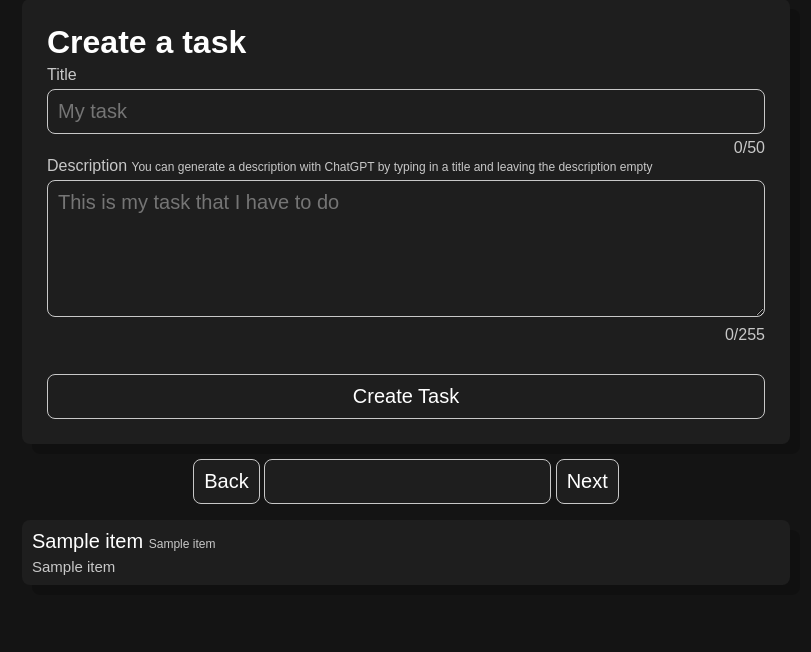
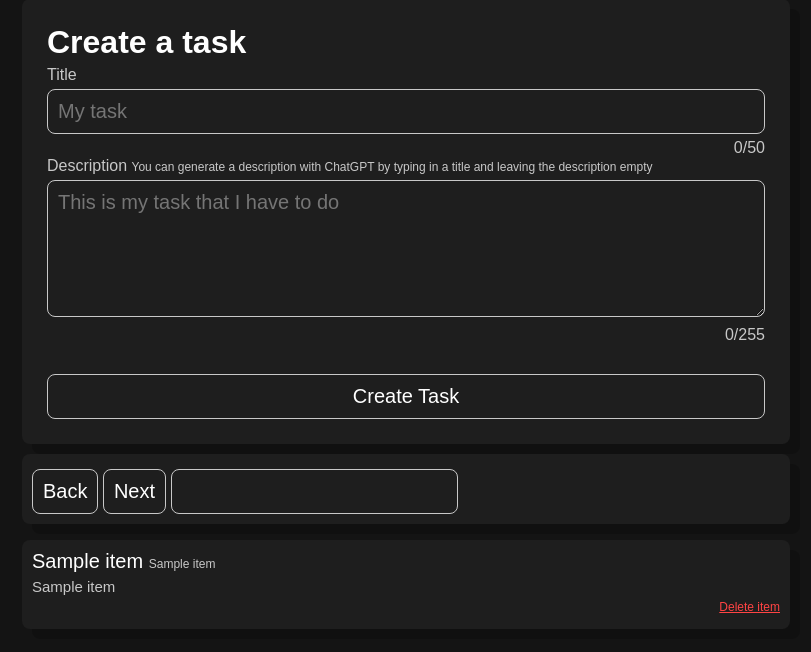
Before and after one commit to raifcat/todo-list, a FastAPI app: template templates/index.html in a window 1280 px wide. Shown: the part 77-729 px from the top of the page, without its empty margins (234-1045 px from the left). Run offline with FastAPI, Linux system fonts and the light colour scheme; the template is opened without the code that fills it: most values are stand-ins (such as "Sample title", 1, 10 or a date in 2020).

Commit message:
Improved things

```diff
--- a/main.py
+++ b/main.py
@@ -102,9 +102,7 @@ def root(request: Request):
     try:
         items = db.getItems(request.cookies.get("token"), 0, 5, 0)
 
-        return templates.TemplateResponse(
-            request=request, name="index.html", context={"user": user, "items": items}
-        )
+        return RedirectResponse(url='/1', status_code=302)
     except:
         return templates.TemplateResponse(
             request=request, name="error.html", context={}
@@ -316,3 +314,14 @@ async def aiSuggestion(request: Request):
             raise HTTPException(status_code=400, detail="Bad Request")
 
         raise HTTPException(status_code=200, detail={"desc": desc})
+
+@app.get("/delete-item/{id}/{page}")
+async def deleteItem(request: Request, id: int, page: int):
+    if checkIfUserLoggedIn(request.cookies.get("token")):
+
+        if db.deleteItem(request.cookies.get("token"), id):
+            response = RedirectResponse(f'/{page}', status_code= 302)
+            return response
+
+        response = RedirectResponse(f'/{page}', status_code= 400)
+        return response
--- a/static/index.js
+++ b/static/index.js
@@ -137,8 +137,28 @@ function FormInputChange(){
     }
 
 }
+const pageBack = document.getElementById("page-back")
+const pageNext = document.getElementById("page-next")
+const pageNum = document.getElementById("page-num")
 
+page = parseInt(window.location.pathname.replace("/", ""))
 
+pageNum.value = page
+
+pageBack.addEventListener("click", pageBackFunc)
+pageNext.addEventListener("click", pageNextFunc)
+
+if (page == 1){
+    pageBack.disabled = true
+}
+
+function pageBackFunc(){
+    window.location.href = `/${page - 1 }`;
+}
+
+function pageNextFunc() {
+    window.location.href = `/${page + 1}`;
+}
 
 /*
 async function GetItem(done, start, amount) {
--- a/static/styles.css
+++ b/static/styles.css
@@ -190,8 +190,13 @@ label{
 #pagination-div{
     margin-top: 10px;
     width: fit-content;
-    margin-left: auto;
-    margin-right: auto;
+
+    background-color: var(--primary-bg-c);
+    border-radius: var(--border-radius);
+    padding: 10px;
+    box-shadow: 10px 10px rgba(0, 0, 0, 0.2);
+
+    width: 100%;
 }
 
 input::-webkit-outer-spin-button,
--- a/templates/index.html
+++ b/templates/index.html
@@ -39,8 +39,9 @@
 
         <div id="pagination-div">
             <button id="page-back" class="page-btn">Back</button>
+            <button id="page-next" class="page-btn">Next</button>
             <input type="number" name="page-num" id="page-num" size="1" min="1">
-            <button id="page-next" class="page-btn">Next</button>
+
         </div>
 
         <ul id="list-items">
@@ -48,8 +49,9 @@
             {% for item in items %}
                 <li class="list-item">
 
-                    <p>{{item[2]}} <span class="small-text" style="font-size: 12px;">{{item[5]}}</span></p>
+                    <p>{{item[2]}}  <span class="small-text" style="font-size: 12px;">{{item[5]}}</span></p>
                     <p class="list-description">{{item[3]}}</p>
+                    <a href="/delete-item/{{item[0]}}{{request.path}}" class="error-text" style="min-width: 100%;display: block;margin-top: 5px;text-align: right;">Delete item</a>
 
                 </li>
             {% endfor %}
```
Also changed, not shown: dbhandler.py (+20 -0 lines), database.db.
